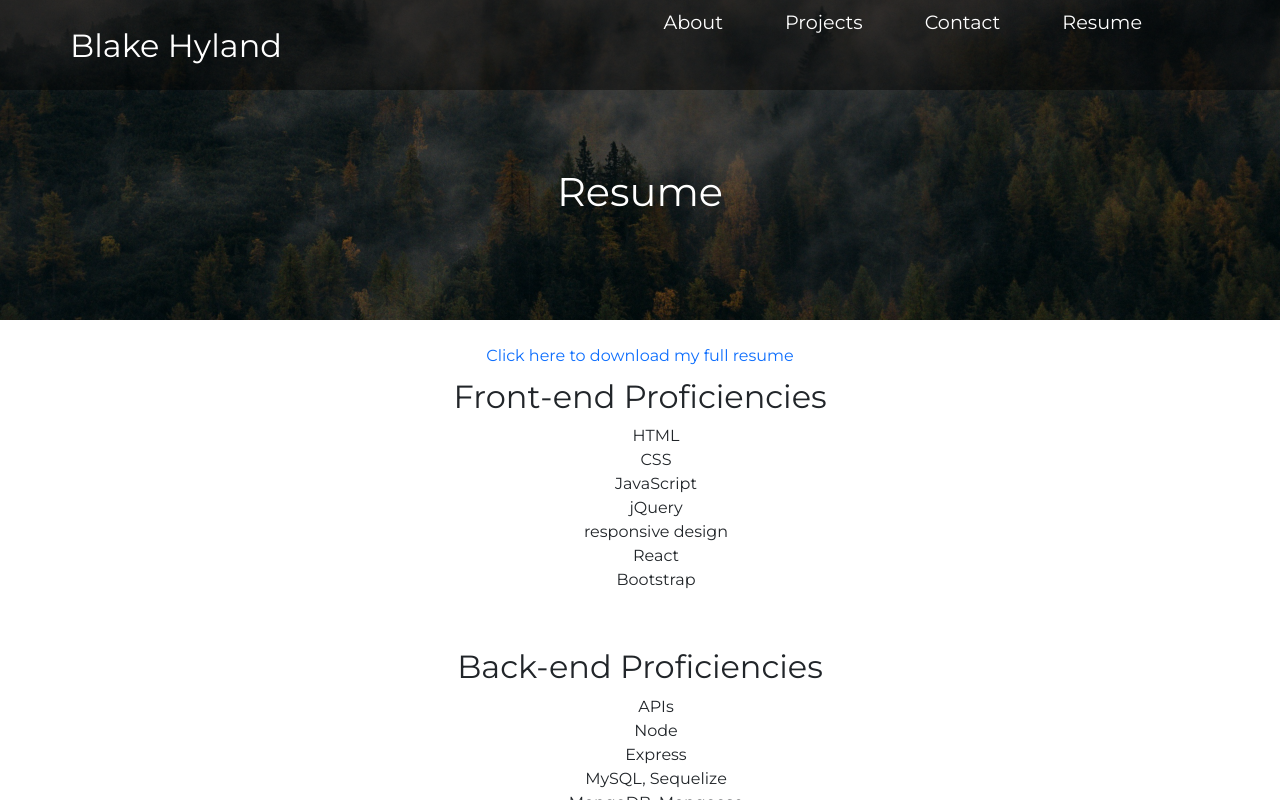
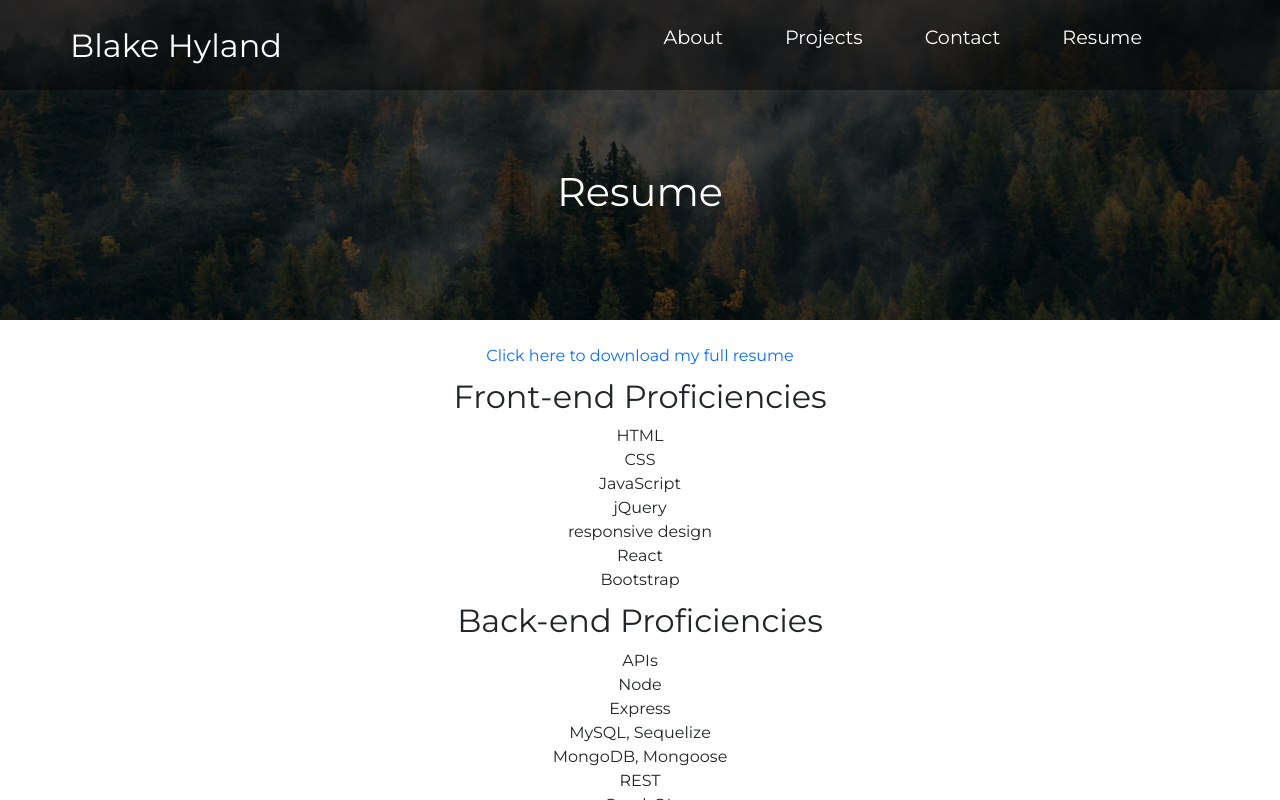
Before and after one commit to bhyland95/React-Portfolio, a React (Create React App) app: page / in a window 1280 px wide. Both pictures are taken after a click on the link "Resume". Shown: the top 800 px of the page. Built offline with nearby package versions, Linux system fonts and the light colour scheme.

Commit message:
fixed UL on resume tab

```diff
--- a/src/components/Resume/index.js
+++ b/src/components/Resume/index.js
@@ -11,7 +11,7 @@ function Resume() {
                         </div>
                 <div>
                         <h2>Front-end Proficiencies</h2>
-                        <ul>
+                        <ul className="skills">
                                 <li>HTML</li>
                                 <li>CSS</li>
                                 <li>JavaScript</li>
@@ -25,7 +25,7 @@ function Resume() {
 
                 <div>
                         <h2>Back-end Proficiencies</h2>
-                        <ul>
+                        <ul className="skills">
                                 <li>APIs</li>
                                 <li>Node</li>
                                 <li>Express</li>
--- a/src/components/Resume/resume.css
+++ b/src/components/Resume/resume.css
@@ -1,11 +1,12 @@
-ul {
+.skills {
     list-style-type: none;
-    margin: 0;
-    padding: 0px 0px 30px 0px;
+    margin: 0px;
+    padding: 0px 0px 0px 0px;
     text-align:center
 }
 li {
-    padding:0
+    padding:0;
+    margin: 0;
 }
 a {
     text-decoration: none;
```
